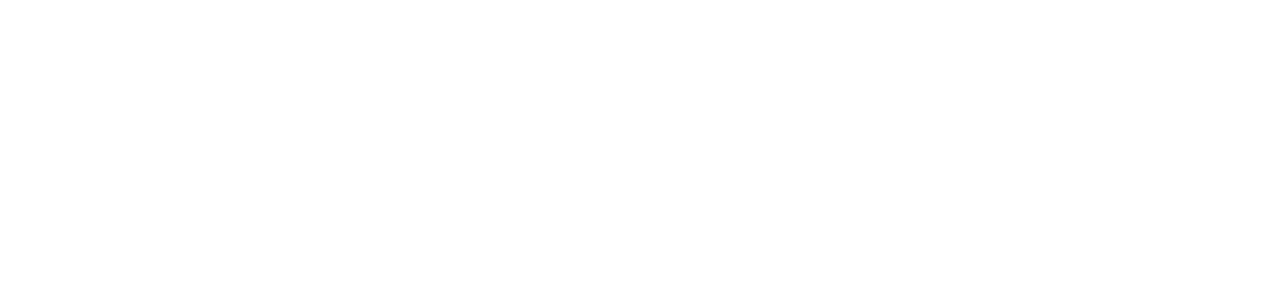
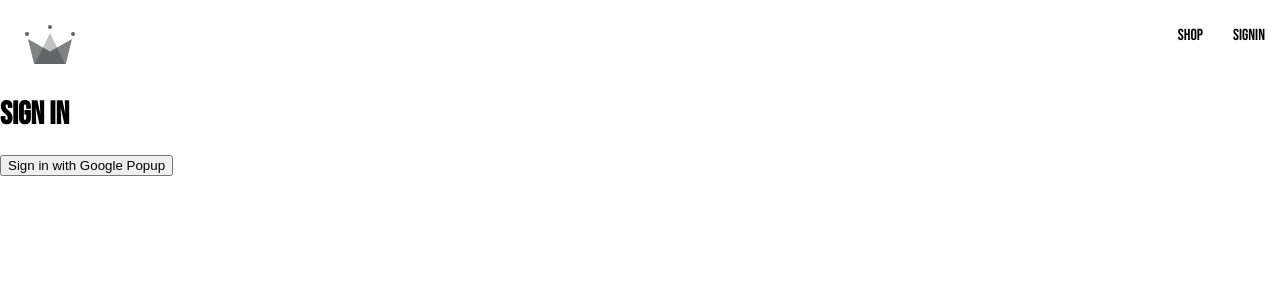
Before and after one commit to AndrewScalise/crwn-clothing, a React (Create React App) app in the folder crwn-clothing-app/: page /signIn in a window 1280 px wide. Before the commit this address had no page. Shown: the top 300 px of the page. Built offline with nearby package versions, Linux system fonts and the light colour scheme; the HTML template or start-up script is replaced by a standard one.

Commit message:
adding firebase authentication with google auth

```diff
--- a/crwn-clothing-app/package.json
+++ b/crwn-clothing-app/package.json
@@ -6,6 +6,7 @@
     "@testing-library/jest-dom": "^5.16.4",
     "@testing-library/react": "^13.3.0",
     "@testing-library/user-event": "^13.5.0",
+    "firebase": "^9.9.0",
     "react": "^18.2.0",
     "react-dom": "^18.2.0",
     "react-router-dom": "^6.3.0",
--- a/crwn-clothing-app/src/App.js
+++ b/crwn-clothing-app/src/App.js
@@ -1,15 +1,20 @@
 import React from "react";
 import Home from "./routes/home/home.component";
 import { Routes, Route } from "react-router-dom";
-import Categories from "./components/categories.component";
 import Navigation from "./routes/navigation/navigation.component";
+import Signin from "./routes/signin/signin.component";
+
+const Shop = () => {
+  return <h1>This is supposed to be da shop</h1>;
+};
 
 const App = () => {
   return (
     <Routes>
       <Route path="/" element={<Navigation />}>
         <Route index element={<Home />} />
-        <Route path="/shop" element={<Categories />} />
+        <Route path="/shop" element={<Shop />} />
+        <Route path="/signIn" element={<Signin />} />
       </Route>
     </Routes>
   );
--- a/crwn-clothing-app/src/routes/navigation/navigation.component.jsx
+++ b/crwn-clothing-app/src/routes/navigation/navigation.component.jsx
@@ -14,6 +14,9 @@
           <Link className="nav-link" to="/shop">
             SHOP
           </Link>
+          <Link className="nav-link" to="/signin">
+            Signin
+          </Link>
         </div>
       </div>
       <Outlet />
--- /dev/null
+++ b/crwn-clothing-app/src/routes/signin/signin.component.jsx
@@ -0,0 +1,16 @@
+import { signInWithGooglePopup } from "../../utils/firebase/firebase.utils";
+
+const Signin = () => {
+  const logGoogleUser = async () => {
+    const response = await signInWithGooglePopup();
+    console.log(response);
+  };
+  return (
+    <div>
+      <h1>Sign In</h1>
+      <button onClick={logGoogleUser}>Sign in with Google Popup</button>
+    </div>
+  );
+};
+
+export default Signin;
--- /dev/null
+++ b/crwn-clothing-app/src/utils/firebase/firebase.utils.js
@@ -0,0 +1,27 @@
+// Import the functions you need from the SDKs you need
+import { initializeApp } from "firebase/app";
+import {getAuth, signInWithRedirect, signInWithPopup, GoogleAuthProvider} from "firebase/auth";
+// TODO: Add SDKs for Firebase products that you want to use
+// https://firebase.google.com/docs/web/setup#available-libraries
+
+// Your web app's Firebase configuration
+const firebaseConfig = {
+  apiKey: "AIzaSyBbZqKuIemLpo0MdF80dvtI3LcNTkDClTU",
+  authDomain: "crwn-clothing-db-46d81.firebaseapp.com",
+  projectId: "crwn-clothing-db-46d81",
+  storageBucket: "crwn-clothing-db-46d81.appspot.com",
+  messagingSenderId: "45957186918",
+  appId: "1:45957186918:web:74aa0da3adff3eb8e274a7",
+};
+
+// Initialize Firebase
+const app = initializeApp(firebaseConfig);
+
+const provider = new GoogleAuthProvider();
+provider.setCustomParameters({
+  prompt: "select_account",
+});
+
+
+export const auth = getAuth();
+export const signInWithGooglePopup = () => signInWithPopup(auth, provider);
```
Also changed, not shown: 2 other files (tests, documents, lock files or other folders).
